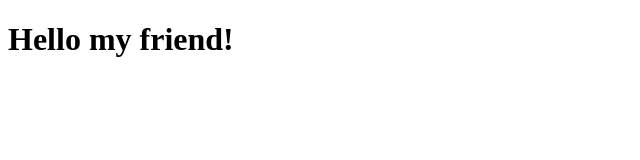
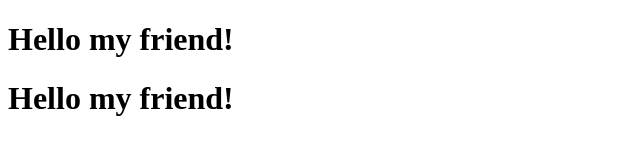
Before and after one commit to iwufang/iwufang.github.io, a plain HTML site: page index.html in a window 1280 px wide. Shown: the whole page, without its empty margins (0-640 px from the left). Drawn offline with Linux system fonts and the light colour scheme.

Commit message:
feat: test

```diff
--- a/index.html
+++ b/index.html
@@ -10,5 +10,8 @@
     <h1>
         Hello my friend!
     </h1>
+    <h1>
+        Hello my friend!
+    </h1>
 </body>
 </html>
```
